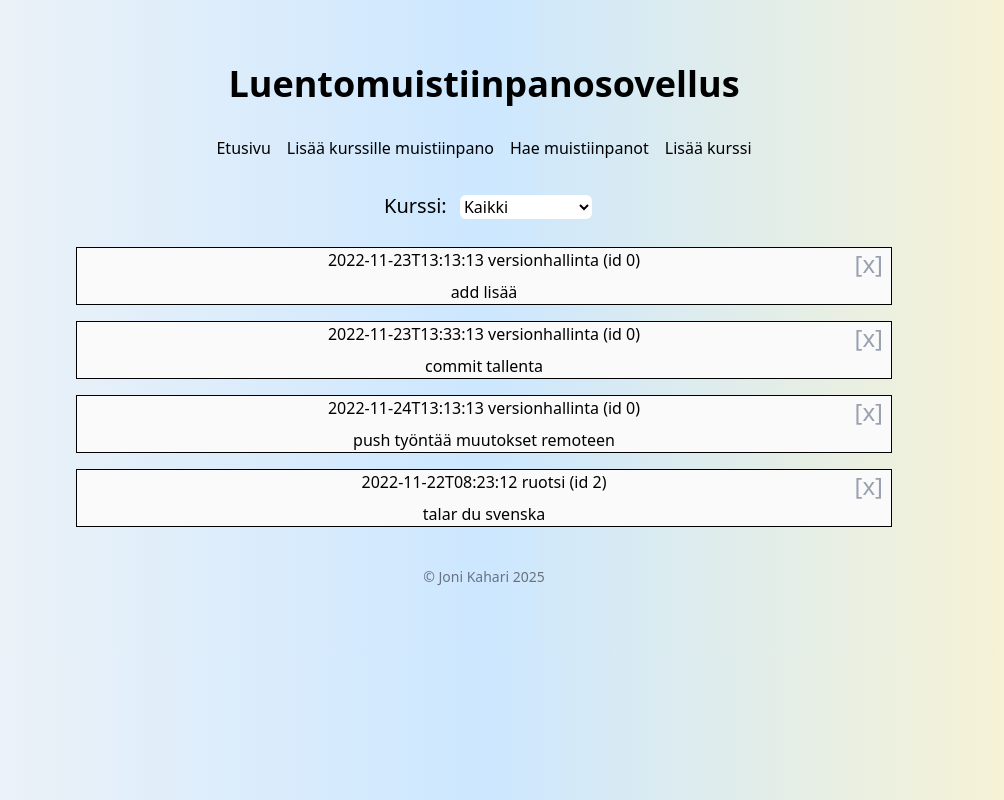
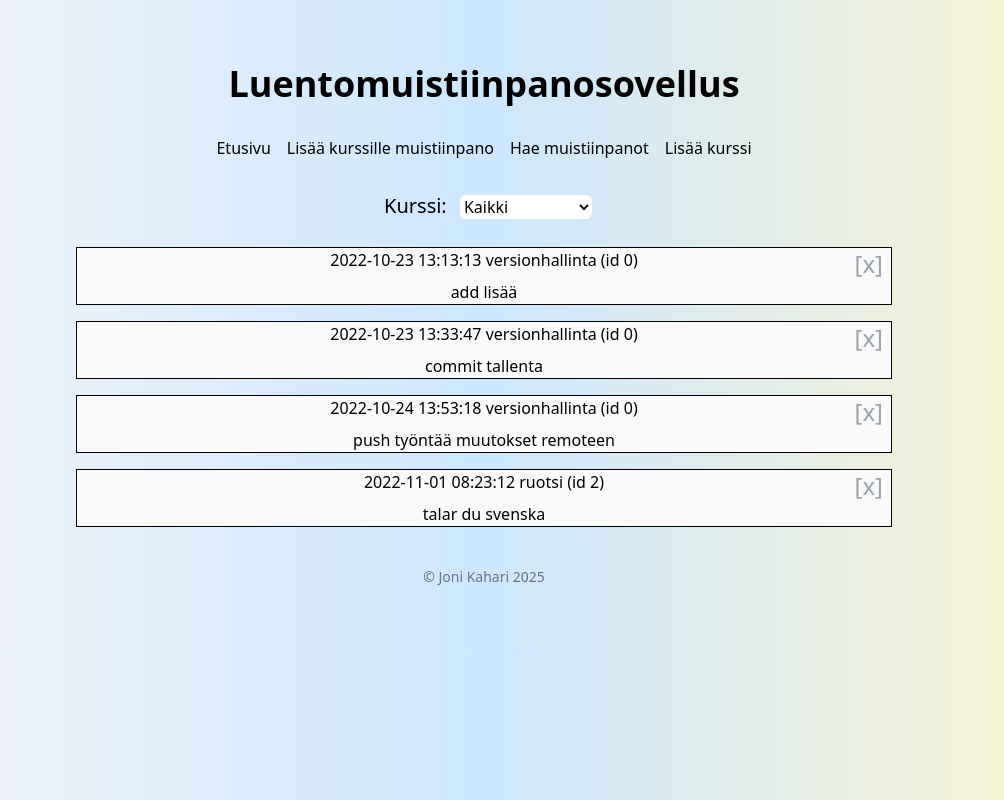
Before and after one commit to jonikah/Luentomuistiinpanosofta, a React (Vite) app: page /listnotes in a window 1280 px wide. Shown: the whole page, without its empty margins (156-1160 px from the left). Built offline with nearby package versions, Linux system fonts and the light colour scheme.

Commit message:
Timestamp lisätty.

```diff
--- a/src/stores/useDataStore.js
+++ b/src/stores/useDataStore.js
@@ -8,7 +8,7 @@ let notes_orig = [
       id: 0,
       name: "versionhallinta",
     },
-    timestamp: "2022-11-23T13:13:13",
+    timestamp: "2022-10-23 13:13:13",
   },
   {
     id: 1,
@@ -17,7 +17,7 @@ let notes_orig = [
       id: 0,
       name: "versionhallinta",
     },
-    timestamp: "2022-11-23T13:33:13",
+    timestamp: "2022-10-23 13:33:47",
   },
   {
     id: 2,
@@ -26,7 +26,7 @@ let notes_orig = [
       id: 0,
       name: "versionhallinta",
     },
-    timestamp: "2022-11-24T13:13:13",
+    timestamp: "2022-10-24 13:53:18",
   },
   {
     id: 3,
@@ -35,7 +35,7 @@ let notes_orig = [
       id: 2,
       name: "ruotsi",
     },
-    timestamp: "2022-11-22T08:23:12",
+    timestamp: "2022-11-01 08:23:12",
   },
 ];
 
@@ -58,7 +58,7 @@ let courses_orig = [
   },
 ];
 
-const useDataStore = create((set) => ({
+const useDataStore = create((set, get) => ({
   courses: courses_orig,
   notes: notes_orig,
 
@@ -73,7 +73,18 @@ const useDataStore = create((set) => ({
             id: courseId,
             name: state.courses[courseId].name,
           },
-          timestamp: "2022-11-22T08:23:12",
+          timestamp:
+            new Date().getFullYear() +
+            "-" +
+            String(new Date().getMonth() + 1).padStart(2, "0") +
+            "-" +
+            String(new Date().getDate()).padStart(2, "0") +
+            " " +
+            String(new Date().getHours()).padStart(2, "0") +
+            ":" +
+            String(new Date().getMinutes()).padStart(2, "0") +
+            ":" +
+            String(new Date().getSeconds()).padStart(2, "0"),
         },
       ],
     })),
```
